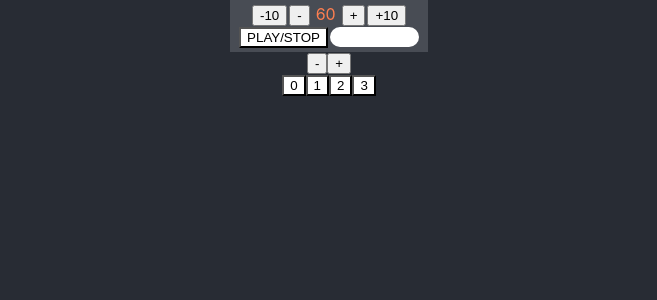
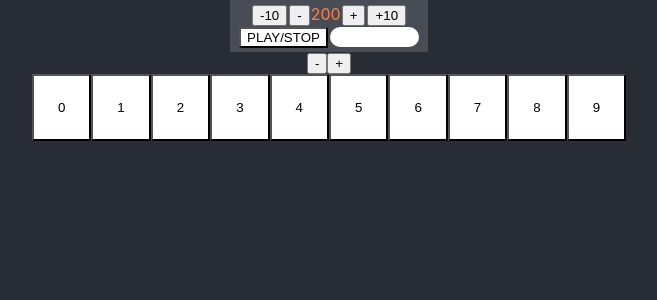
Before and after one commit to Sevetro/MusicatorOld, a React (Create React App) app: page / in a window 1280 px wide. Shown: the top 300 px of the page, without its empty margins (311-968 px from the left). Built offline with nearby package versions, Linux system fonts and the light colour scheme.

Commit message:
initial cleanup

```diff
--- a/src/App.js
+++ b/src/App.js
@@ -8,12 +8,12 @@ export default class App extends Component {
   constructor() {
     super()
     this.state = {
-      bpmNumber: 60,
+      bpmNumber: 200,
       isActive: false,
       metronomeLedColor: "white",
       nextDrumTileId: -1,
       drumTileArray: [],
-      initDrumTileCount: 4
+      initDrumTileCount: 10
     }
   }
 
@@ -43,7 +43,7 @@ export default class App extends Component {
   flashMetronomeLed = () => {
     this.setState({ metronomeLedColor: "blue" }, () => setTimeout(() => {
       this.setState({ metronomeLedColor: "white" })
-    }, 100))
+    }, 20))
     this.changeCurrentDrumTile()
   }
 
--- a/src/components/DrumTile.js
+++ b/src/components/DrumTile.js
@@ -2,8 +2,7 @@ import React from 'react'
 
 export default function DrumTile(props) {
 
-    const { isActive } = props
-    const { id } = props
+    const { isActive, id } = props
 
-    return <button style={{ backgroundColor: isActive ? "red" : "white" }}>{id}</button>
+    return <button style={{ padding:24, backgroundColor: isActive ? "red" : "white" }}>{id}</button>
 }
--- a/src/components/Metronome.js
+++ b/src/components/Metronome.js
@@ -2,10 +2,13 @@ import React, { Component } from 'react'
 
 export default class Metronome extends Component {
 
+    //w sensie takie wyciągniecie 60 i 1000 do stałych?
+    secPerMin = 60
+    milSecPerSec = 1000
     toggleMetronome = () => {
         clearInterval(this.metronomeId)
         if (this.props.isActive) {
-            this.metronomeId = setInterval(this.props.flashMetronomeLed, (60 / (this.props.bpmNumber)) * 1000)
+            this.metronomeId = setInterval(this.props.flashMetronomeLed, (this.secPerMin / (this.props.bpmNumber)) * this.milSecPerSec)
         }
     }
 
@@ -16,9 +19,7 @@ export default class Metronome extends Component {
             marginRight: 1
         }
 
-        const { isActive } = this.props
-        const { bpmNumber } = this.props
-        const { metronomeLedColor } = this.props
+        const { isActive, bpmNumber, metronomeLedColor } = this.props
 
         const changeMetronomeState = (val, newActive) => {
             this.props.changeMetronomeState(val, newActive, this.toggleMetronome)
```
